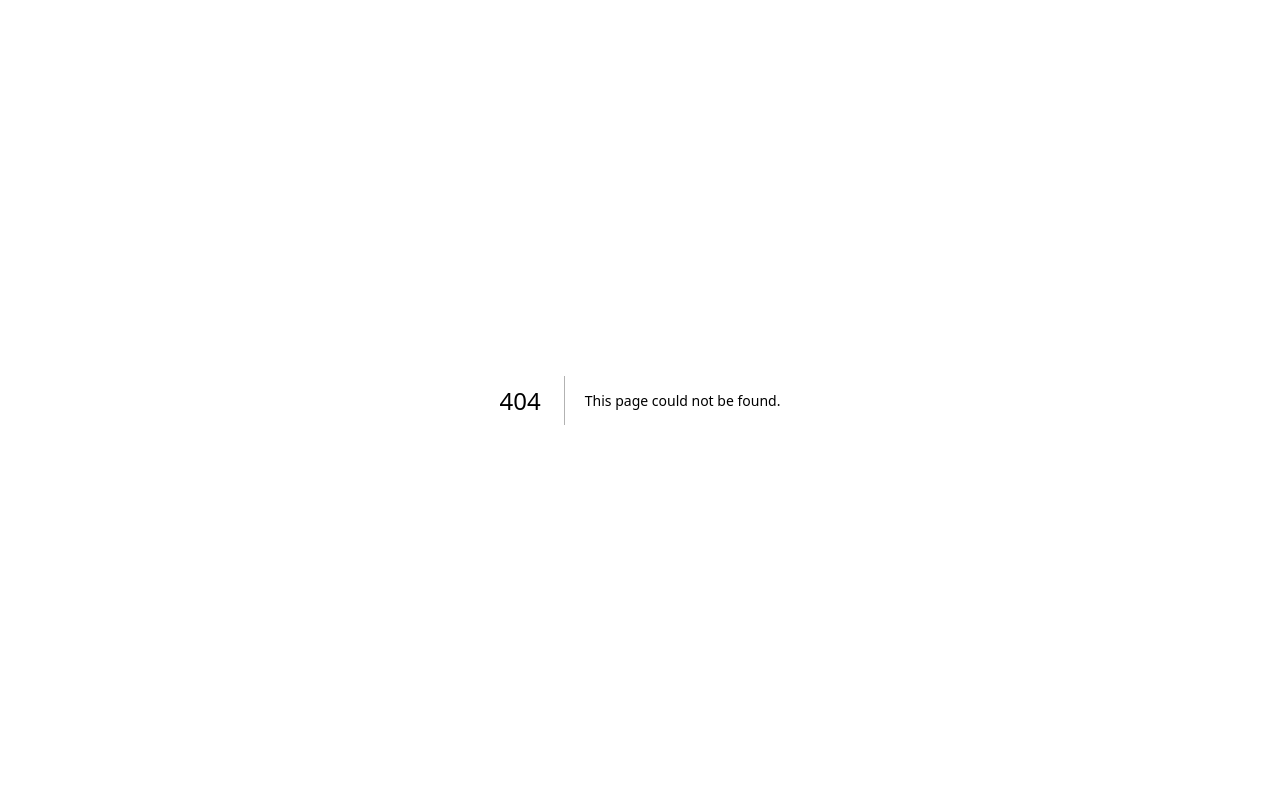
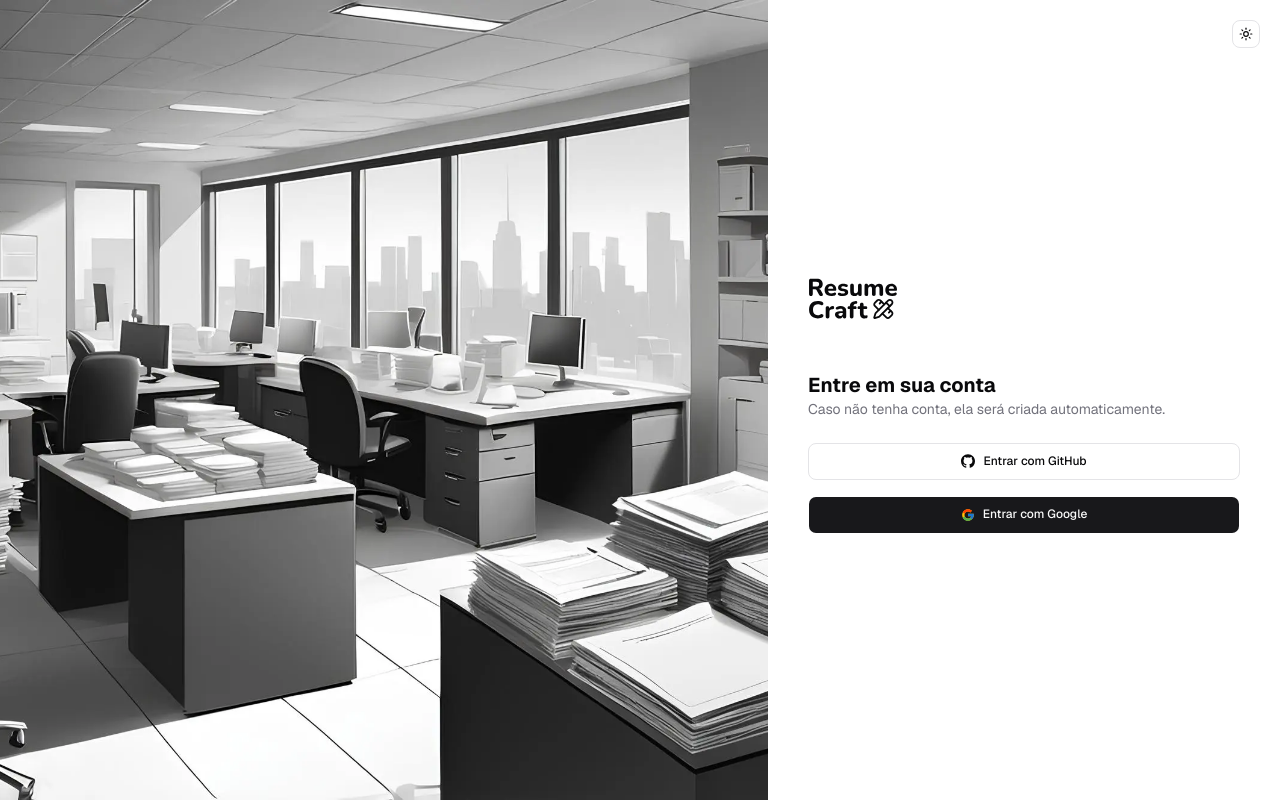
Before and after one commit to hfmelodev/resume-craft, a Next.js app: page /auth/login in a window 1280 px wide. Before the commit this address had no page. Built offline with nearby package versions, Linux system fonts and the light colour scheme.

Commit message:
feat: adiciona autenticação com GitHub e Google via Auth.js
- configura NextAuth com provedores GitHub e Google e página de login
- protege rotas do dashboard via proxy e redireciona usuário logado
- exibe dados da sessão no dropdown do usuário com opção de sair

```diff
--- a/next.config.ts
+++ b/next.config.ts
@@ -20,6 +20,9 @@ const nextConfig: NextConfig = {
       },
     },
   },
+  images: {
+    qualities: [100, 25, 50, 75],
+  },
 }
 
 export default nextConfig
--- a/package.json
+++ b/package.json
@@ -26,11 +26,13 @@
     "cn": "^0.5.0",
     "lucide-react": "^1.58.0",
     "next": "16.4.2",
+    "next-auth": "5.0.0-beta.32",
     "next-themes": "^0.4.6",
     "radix-ui": "^1.8.1",
     "react": "19.3.0",
     "react-dom": "19.3.0",
     "react-hook-form": "^7.90.0",
+    "react-icons": "^5.7.0",
     "react-resizable-panels": "^4.14.6",
     "react-zoom-pan-pinch": "^4.2.0",
     "shadcn": "^4.22.0",
--- /dev/null
+++ b/src/app/api/auth/[...nextauth]/route.ts
@@ -0,0 +1,3 @@
+import { handlers } from '@/lib/auth'
+
+export const { GET, POST } = handlers
--- /dev/null
+++ b/src/app/auth/login/page.tsx
@@ -0,0 +1,59 @@
+import Image from 'next/image'
+import { FcGoogle } from 'react-icons/fc'
+import { SiGithub } from 'react-icons/si'
+import Logo from '@/assets/logo.svg'
+import { ThemeToggle } from '@/components/shared/theme-toggle'
+import { Button } from '@/components/ui/button'
+import { signIn } from '@/lib/auth'
+
+type Providers = 'github' | 'google'
+
+export default function LoginPage() {
+  async function handleLogin(form: FormData) {
+    'use server'
+
+    const provider = form.get('provider') as Providers
+
+    await signIn(provider, {
+      redirectTo: '/dashboard/resumes',
+    })
+  }
+
+  return (
+    <div className="grid h-screen grid-cols-[1.5fr_1fr]">
+      <aside>
+        <Image
+          width={1000}
+          height={800}
+          src="/images/auth-bg.webp"
+          alt="Escritório com vários currículos espalhados por todas as mesas."
+          className="h-full w-full object-cover"
+          quality={100}
+          loading="eager"
+        />
+      </aside>
+
+      <form className="relative flex flex-col justify-center p-10" action={handleLogin}>
+        <div className="mb-10 flex items-center justify-between">
+          <Logo className="max-w-22.5" />
+
+          <div className="absolute top-5 right-5">
+            <ThemeToggle />
+          </div>
+        </div>
+
+        <h1 className="font-bold font-heading text-xl">Entre em sua conta</h1>
+        <p className="text-muted-foreground text-sm">Caso não tenha conta, ela será criada automaticamente.</p>
+
+        <div className="mt-6 flex flex-col gap-4">
+          <Button variant="outline" className="w-full gap-2" type="submit" name="provider" value="github">
+            <SiGithub /> Entrar com GitHub <span className="sr-only">Entrar com GitHub </span>
+          </Button>
+          <Button className="w-full gap-2" type="submit" name="provider" value="google">
+            <FcGoogle /> Entrar com Google <span className="sr-only">Entrar com Google </span>
+          </Button>
+        </div>
+      </form>
+    </div>
+  )
+}
--- a/src/app/dashboard/(layout)/layout.tsx
+++ b/src/app/dashboard/(layout)/layout.tsx
@@ -1,7 +1,9 @@
+import { Suspense } from 'react'
 import Logo from '@/assets/logo.svg'
 import { NavItems } from '@/components/pages/dashboard/nav-items'
 import { UserDropdown } from '@/components/pages/dashboard/user-dropdown'
 import { ThemeToggle } from '@/components/shared/theme-toggle'
+import { auth } from '@/lib/auth'
 
 type DashboardLayoutProps = {
   children: React.ReactNode
@@ -11,13 +13,20 @@ export default function DashboardLayout({ children }: DashboardLayoutProps) {
     <div className="grid h-screen w-full grid-cols-[300px_1fr] overflow-hidden">
       <aside className="flex h-full w-full flex-col items-center border-muted border-r">
         <div className="w-full border-muted border-b py-2.5">
+          {/* COMP: Logo */}
           <Logo className="mx-auto max-w-25" role="img" aria-label="Resume Craft" />
         </div>
 
+        {/* COMP: Nav Items */}
         <NavItems />
 
         <div className="mt-auto flex w-full items-center justify-between gap-2 border-muted border-t px-3 py-4">
-          <UserDropdown />
+          <Suspense fallback={<UserDropdownFallback />}>
+            {/* COMP: Session User Dropdown */}
+            <SessionUserDropdown />
+          </Suspense>
+
+          {/* COMP: Theme Toggle */}
           <ThemeToggle />
         </div>
       </aside>
@@ -26,3 +35,21 @@ export default function DashboardLayout({ children }: DashboardLayoutProps) {
     </div>
   )
 }
+
+async function SessionUserDropdown() {
+  const session = await auth()
+
+  return (
+    // COMP: User Dropdown
+    <UserDropdown user={session?.user} />
+  )
+}
+
+function UserDropdownFallback() {
+  return (
+    <div className="flex min-w-0 flex-1 items-center gap-2 px-2">
+      <div className="h-7 w-7 shrink-0 animate-pulse rounded-full bg-muted" />
+      <div className="h-4 flex-1 animate-pulse rounded bg-muted" />
+    </div>
+  )
+}
--- a/src/components/pages/dashboard/user-dropdown.tsx
+++ b/src/components/pages/dashboard/user-dropdown.tsx
@@ -2,6 +2,8 @@
 
 import { LogOut, SquareUser } from 'lucide-react'
 import Link from 'next/link'
+import type { User } from 'next-auth'
+import { signOut } from 'next-auth/react'
 import { Avatar, AvatarFallback, AvatarImage } from '@/components/ui/avatar'
 import { Button } from '@/components/ui/button'
 import {
@@ -12,16 +14,35 @@ import {
   DropdownMenuTrigger,
 } from '@/components/ui/dropdown-menu'
 
-export function UserDropdown() {
+type UserDropdownProps = {
+  user?: User
+}
+
+export function UserDropdown({ user }: UserDropdownProps) {
+  if (!user) return null
+
+  const name = user.name ?? user.email ?? 'Usuário'
+
+  const initials = name
+    .split(' ')
+    .filter(Boolean)
+    .slice(0, 2)
+    .map(word => word[0].toUpperCase())
+    .join('')
+
+  async function handleSignOut() {
+    await signOut({ redirectTo: '/auth/login' })
+  }
+
   return (
     <DropdownMenu>
       <DropdownMenuTrigger asChild>
         <Button variant="ghost" className="min-w-0 flex-1 justify-start gap-2 px-2">
           <Avatar className="block h-7 w-7">
-            <AvatarImage src="https://github.com/hfmelodev.png" />
-            <AvatarFallback>HM</AvatarFallback>
+            <AvatarImage src={user.image ?? undefined} alt={name} referrerPolicy="no-referrer" />
+            <AvatarFallback>{initials}</AvatarFallback>
           </Avatar>
-          <p className="truncate">Hilquias Ferreira Melo</p>
+          <p className="truncate">{name}</p>
         </Button>
       </DropdownMenuTrigger>
 
@@ -35,7 +56,7 @@ export function UserDropdown() {
 
         <DropdownMenuSeparator />
 
-        <DropdownMenuItem variant="destructive">
+        <DropdownMenuItem variant="destructive" onClick={handleSignOut}>
           <LogOut />
           <span>Sair da conta</span>
         </DropdownMenuItem>
--- a/src/components/ui/button.tsx
+++ b/src/components/ui/button.tsx
@@ -20,7 +20,7 @@ const buttonVariants = cva(
       },
       size: {
         default:
-          "h-7 gap-1 px-2 text-xs/relaxed has-data-[icon=inline-start]:ps-1.5 has-data-[icon=inline-end]:pe-1.5 [&_svg:not([class*='size-'])]:size-3.5",
+          "h-auto gap-1 px-2 py-2 text-xs/relaxed has-data-[icon=inline-start]:ps-1.5 has-data-[icon=inline-end]:pe-1.5 [&_svg:not([class*='size-'])]:size-3.5",
         xs: "h-5 gap-1 rounded-sm px-2 text-[0.625rem] has-data-[icon=inline-start]:ps-1.5 has-data-[icon=inline-end]:pe-1.5 [&_svg:not([class*='size-'])]:size-2.5",
         sm: "h-6 gap-1 px-2 text-xs/relaxed has-data-[icon=inline-start]:ps-1.5 has-data-[icon=inline-end]:pe-1.5 [&_svg:not([class*='size-'])]:size-3",
         lg: "h-8 gap-1 px-2.5 text-xs/relaxed has-data-[icon=inline-start]:ps-2 has-data-[icon=inline-end]:pe-2 [&_svg:not([class*='size-'])]:size-4",
--- /dev/null
+++ b/src/lib/auth.ts
@@ -0,0 +1,25 @@
+import NextAuth from 'next-auth'
+import GitHub from 'next-auth/providers/github'
+import Google from 'next-auth/providers/google'
+
+export const { handlers, signIn, signOut, auth } = NextAuth({
+  providers: [GitHub, Google],
+  pages: {
+    newUser: '/',
+    signIn: '/auth/login',
+  },
+  callbacks: {
+    authorized: async ({ auth, request }) => {
+      const isDashboardRoute = request.nextUrl.pathname.startsWith('/dashboard')
+      const isAuthRoute = request.nextUrl.pathname.startsWith('/auth')
+
+      if (isAuthRoute && auth) {
+        return Response.redirect(new URL('/dashboard/resumes', request.nextUrl))
+      }
+
+      if (isDashboardRoute) return !!auth
+
+      return true
+    },
+  },
+})
--- /dev/null
+++ b/src/proxy.ts
@@ -0,0 +1,5 @@
+export { auth as proxy } from '@/lib/auth'
+
+export const config = {
+  matcher: ['/((?!api|_next/static|_next/image|favicon.ico).*)'],
+}
```
Also changed, not shown: 1 other file (tests, documents, lock files or other folders).
